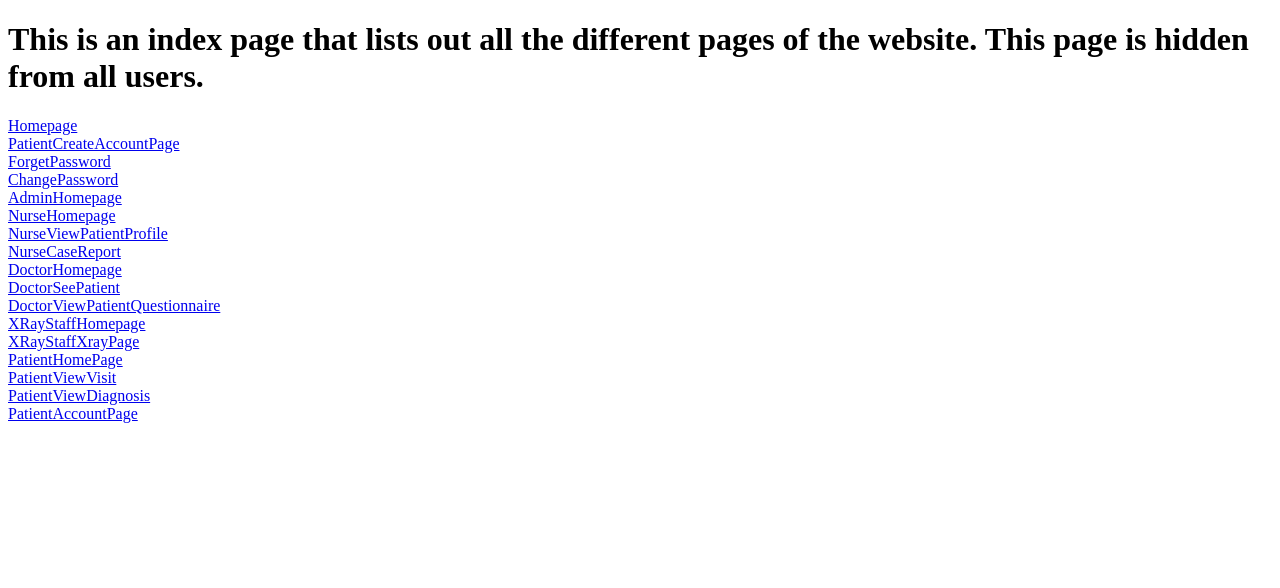
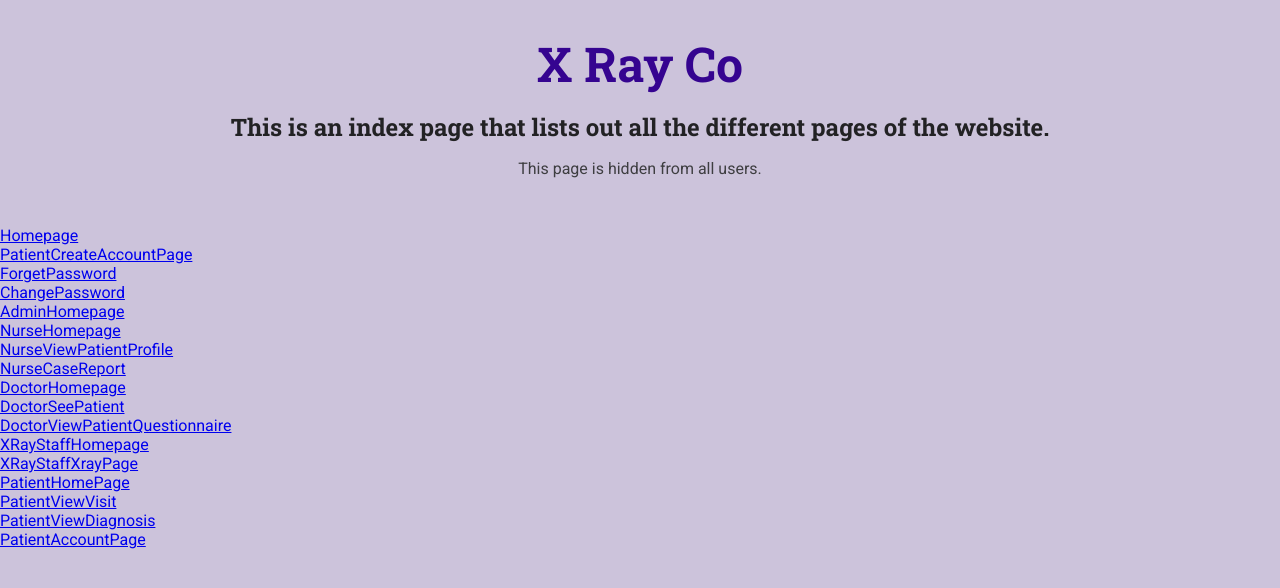
Before and after one commit to tanshihuai/X-Ray-Co, a Django app: page /index/ in a window 1280 px wide. Shown: the top 588 px of the page. Run offline with Django 4.2, Linux system fonts and the light colour scheme.

Commit message:
inherits from base.html and base.css

```diff
--- /dev/null
+++ b/website/static/website/styles/base.css
@@ -0,0 +1,55 @@
+@import url('https://fonts.googleapis.com/css2?family=Roboto:wght@400;700&family=Roboto+Slab:wght@700&display=swap');
+
+* {
+  box-sizing: border-box;
+}
+
+body {
+  font-family: 'Roboto', sans-serif;
+  margin: 0;
+  background-color: #ccc3db;
+  color: #3e3e41;
+}
+
+h1,
+h2,
+h3 {
+  font-family: 'Roboto Slab', sans-serif;
+  color: #222224;
+}
+
+button,
+.btn {
+  cursor: pointer;
+  font: inherit;
+  padding: 0.5rem 1.5rem;
+  background-color: #350490;
+  border: 1px solid #350490;
+  color: white;
+  border-radius: 4px;
+  text-decoration: none;
+}
+
+button:hover,
+.btn:hover {
+  background-color: #230161;
+  border-color: #230161;
+}
+
+#main-header {
+    width: 100%;
+    text-align: center;
+    padding: 2rem 0;
+}
+
+#main-header h1 {
+    font-size: 1.5rem;
+}
+
+#main-logo {
+    font-size: 3rem;
+    font-family: 'Roboto Slab', sans-serif;
+    text-decoration: none;
+    color: #350490;
+    font-weight: bold;
+}
--- /dev/null
+++ b/website/templates/website/base/base.html
@@ -0,0 +1,20 @@
+{% load static %}
+
+<!DOCTYPE html>
+<html lang="en">
+<head>
+    <meta charset="UTF-8">
+    <meta http-equiv="X-UA-Compatible" content="IE=edge">
+    <meta name="viewport" content="width=device-width, initial-scale=1.0">
+    <title>{% block title %}{% endblock %}</title>
+    <link rel="stylesheet" href="{% static 'website/styles/base.css' %}">
+</head>
+<body>
+    <header id="main-header">
+        <nav><a href="/Homepage" id="main-logo">X Ray Co</a></nav>
+        <h1>{% block main_heading %}{% endblock %}</h1>
+        <p>{% block header_content %}{% endblock %}</p>
+      </header>
+    {% block body %}{% endblock %}
+</body>
+</html>
--- a/website/templates/website/index.html
+++ b/website/templates/website/index.html
@@ -1,17 +1,19 @@
-<!DOCTYPE html>
-<html lang="en">
-<head>
-    <meta charset="UTF-8">
-    <meta http-equiv="X-UA-Compatible" content="IE=edge">
-    <meta name="viewport" content="width=device-width, initial-scale=1.0">
-    <title>Index</title>
-</head>
-<body>
-    <h1>
+{% extends 'website/base/base.html' %}
+
+{% block title %}
+    Index
+{% endblock %}
+
+{% block main_heading %}
         This is an index page that lists out all the different pages of the website.
+{% endblock %}
+
+{% block header_content %}
         This page is hidden from all users.
-    </h1>
-    <p>
+{% endblock %}
+
+{% block body %}
+
     <a href="http://127.0.0.1:8000/Homepage/">  Homepage  </a>
         <br>
     <a href="http://127.0.0.1:8000/PatientCreateAccountPage/">  PatientCreateAccountPage  </a>
@@ -55,6 +57,5 @@
         <br>
     <a href="http://127.0.0.1:8000/PatientAccountPage/">  PatientAccountPage  </a>
         <br>
-    </p>
-</body>
-</html>
+
+{% endblock %}
```
Also changed, not shown: website/templates/website/Homepage.html (+5 -14 lines). Lines whose indentation alone changed are shown as unchanged.
